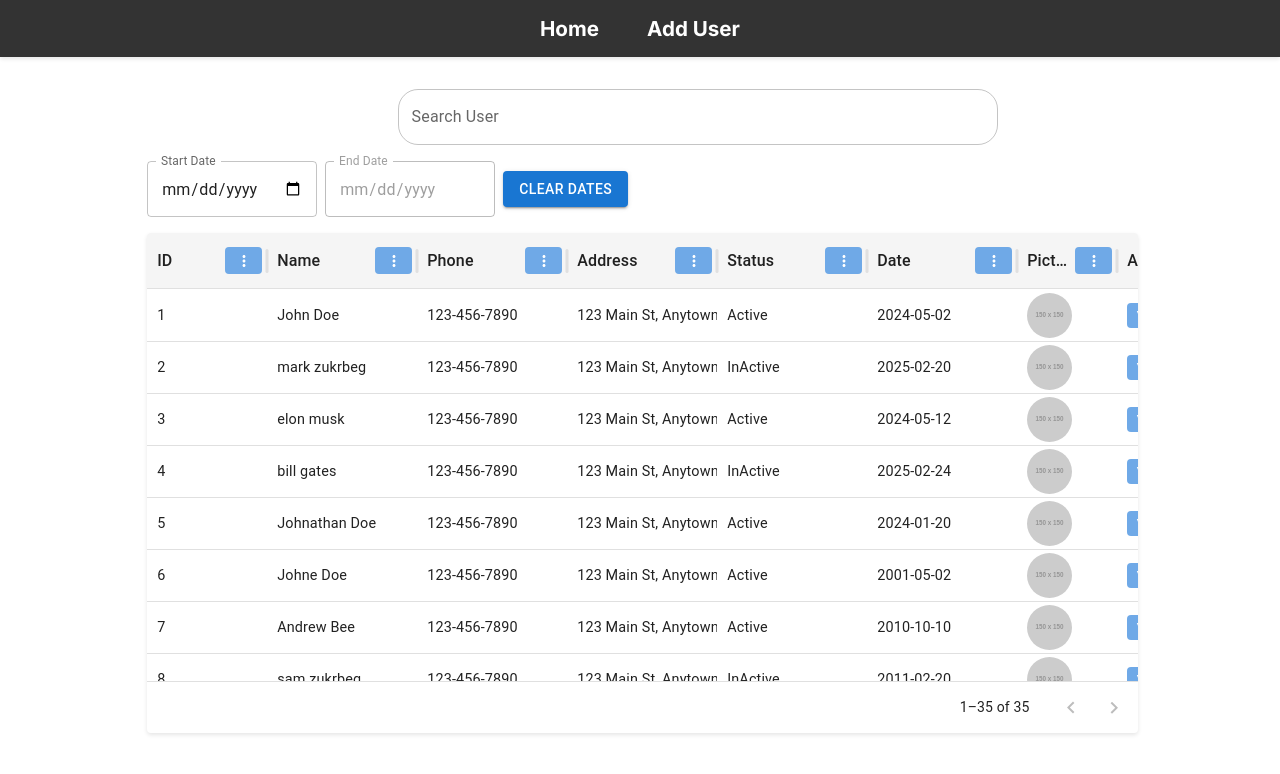
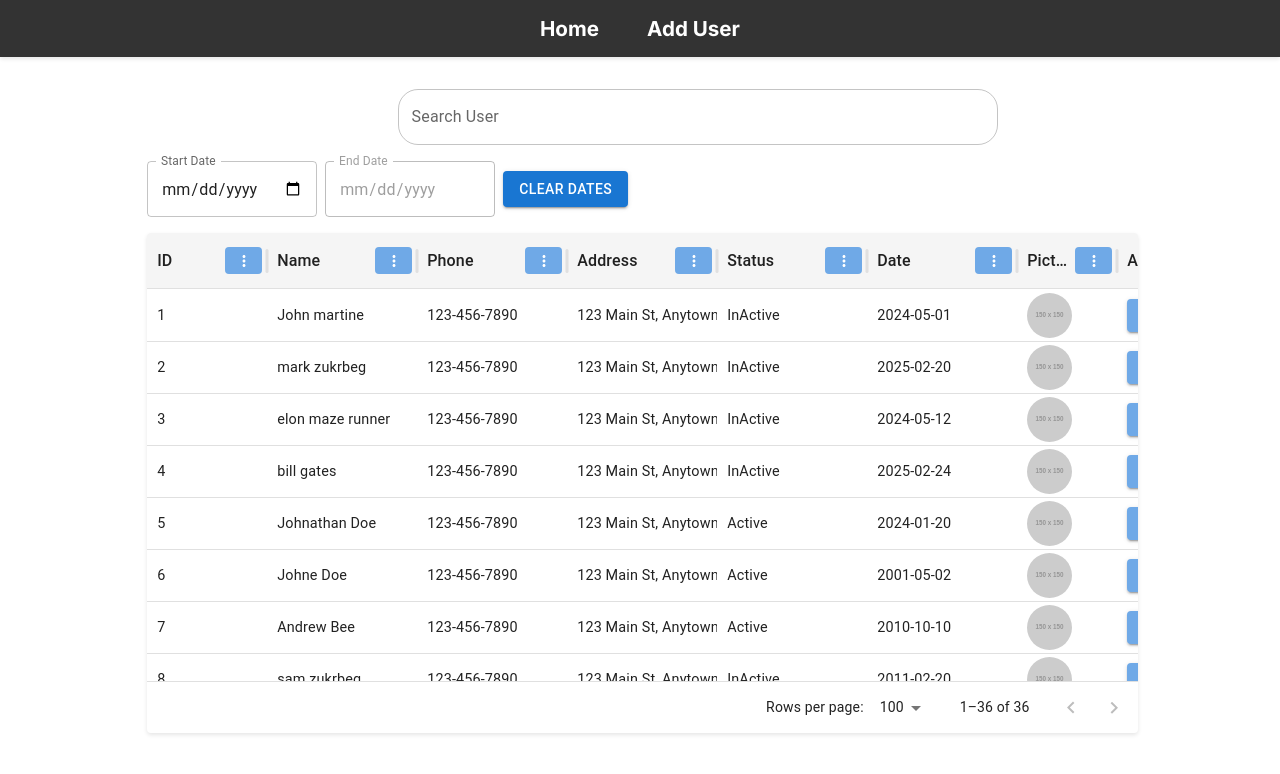
Before and after one commit to Aly60/nextjs-mui, a Next.js app: page /userTable in a window 1280 px wide. Shown: the top 774 px of the page. Built offline with nearby package versions, Linux system fonts and the light colour scheme; data requests are answered from the project's data file.

Commit message:
made an edit button and can edit by clicking twice on a cell and save from the edit button and also fixed the search proplem

```diff
--- a/app/components/UserSearch.jsx
+++ b/app/components/UserSearch.jsx
@@ -3,26 +3,30 @@ import { Autocomplete, TextField } from "@mui/material";
 
 export default function UserSearch({ users, onFilter }) {
   const handleSearchChange = (event, value) => {
+    let filteredUsers = [];
     if (value) {
-      const filteredUsers = users
+      filteredUsers = users
         .filter((user) =>
           user.name.toLowerCase().startsWith(value.toLowerCase())
         )
         .sort((a, b) => a.name.localeCompare(b.name));
-      onFilter(filteredUsers);
     } else {
-      const sortedUsers = users.sort((a, b) => a.name.localeCompare(b.name));
-      onFilter(sortedUsers);
+      filteredUsers = users
+        .slice()
+        .sort((a, b) => a.name.localeCompare(b.name));
     }
+    onFilter(filteredUsers);
   };
+
+  const options = users
+    .map((user) => user.name)
+    .sort((a, b) => a.localeCompare(b));
 
   return (
     <div className="autocomplete-container">
       <Autocomplete
         freeSolo
-        options={users
-          .map((user) => user.name)
-          .sort((a, b) => a.localeCompare(b))}
+        options={options}
         renderInput={(params) => (
           <TextField {...params} label="Search User" variant="outlined" />
         )}
--- a/app/components/UserTable.jsx
+++ b/app/components/UserTable.jsx
@@ -9,14 +9,13 @@ import {
   CircularProgress,
   Typography,
 } from "@mui/material";
-import Link from "next/link";
 import axios from "axios";
 import UserSearch from "./UserSearch";
 import moment from "moment";
 import "../globals.css";
 
 const columns = [
-  { field: "id", headerName: "ID", width: 120, editable: true },
+  { field: "id", headerName: "ID", width: 120, editable: false },
   { field: "name", headerName: "Name", width: 150, editable: true },
   { field: "phone", headerName: "Phone", width: 150, editable: true },
   { field: "address", headerName: "Address", width: 150, editable: true },
@@ -27,7 +26,7 @@ const columns = [
     width: 150,
     editable: true,
     renderCell: (params) => {
-      const date = moment(params.value, "YYYY-MM-DD");
+      const date = moment(params.value, "YYYY-MM-DD", true);
       return date.isValid() ? date.format("YYYY-MM-DD") : "Invalid Date";
     },
   },
@@ -35,6 +34,7 @@ const columns = [
     field: "picture",
     headerName: "Picture",
     width: 100,
+    editable: true,
     renderCell: (params) => (
       <Avatar
         src={params.row.picture}
@@ -48,9 +48,35 @@ const columns = [
     headerName: "Actions",
     width: 150,
     renderCell: (params) => (
-      <Link href={`/${params.row.id}`}>
-        <button className="MuiButtonBase-root">View Details</button>
-      </Link>
+      <>
+        {editingId === params.row.id ? (
+          <>
+            <Button
+              variant="contained"
+              size="small"
+              onClick={() => handleSave(params.row)}
+              style={{ marginRight: 5 }}
+            >
+              Save
+            </Button>
+            <Button
+              variant="outlined"
+              size="small"
+              onClick={() => handleCancel()}
+            >
+              Cancel
+            </Button>
+          </>
+        ) : (
+          <Button
+            variant="contained"
+            size="small"
+            onClick={() => handleEdit(params.row.id)}
+          >
+            Edit
+          </Button>
+        )}
+      </>
     ),
   },
 ];
@@ -62,35 +88,44 @@ export default function UserTable() {
   const [endDate, setEndDate] = useState(null);
   const [loading, setLoading] = useState(true);
   const [error, setError] = useState(null);
+  const [editingId, setEditingId] = useState(null);
+  const [originalData, setOriginalData] = useState(null);
 
   useEffect(() => {
     axios
       .get("http://localhost:3001/users")
       .then((response) => {
-        //format the dates and invalid
-        const data = response.data.map((user) => ({
+        let data = response.data.map((user) => ({
           ...user,
-          date: moment(user.date, "YYYY-MM-DD").isValid()
+          date: moment(user.date).isValid()
             ? moment(user.date).format("YYYY-MM-DD")
             : "Invalid Date",
         }));
+
+        // Retrieve local storage edits
+        const localEdits =
+          JSON.parse(localStorage.getItem("editedUsers")) || {};
+        data = data.map((user) =>
+          localEdits[user.id] ? { ...user, ...localEdits[user.id] } : user
+        );
+
         setUsers(data);
         setFilteredUsers(data);
         setLoading(false);
       })
       .catch((error) => {
-        console.error(error);
+        console.error("Error fetching data:", error);
         setError("Failed to fetch data.");
         setLoading(false);
       });
   }, []);
-  //update filterd users on search input
+
   const handleFilter = (filteredUsers) => {
     setFilteredUsers(filteredUsers);
   };
-  // handle the update for the start date and end date
+
   const handleDateChange = (event) => {
-    const date = moment(event.target.value);
+    const date = moment(event.target.value, "YYYY-MM-DD", true);
     if (event.target.name === "startDate") {
       setStartDate(date.isValid() ? date.format("YYYY-MM-DD") : "");
       if (!date.isValid() || (endDate && date.isAfter(endDate))) {
@@ -102,24 +137,24 @@ export default function UserTable() {
       setEndDate(date.isValid() ? date.format("YYYY-MM-DD") : "");
     }
   };
-  //filter users based on the date range
+
   const filterByDate = (users) => {
     if (!startDate && !endDate) return users;
     return users.filter((user) => {
-      const userDate = moment(user.date, "YYYY-MM-DD");
+      const userDate = moment(user.date, "YYYY-MM-DD", true);
       return (
         (!startDate || userDate.isSameOrAfter(startDate)) &&
         (!endDate || userDate.isSameOrBefore(endDate))
       );
     });
   };
-  // clear the filters and reset the users
+
   const handleClearDates = () => {
     setStartDate(null);
     setEndDate(null);
     setFilteredUsers(users);
   };
-  //update  filtered users when the date range or users change
+
   useEffect(() => {
     if (!startDate && !endDate) {
       setFilteredUsers(users);
@@ -127,6 +162,64 @@ export default function UserTable() {
       setFilteredUsers(filterByDate(users));
     }
   }, [startDate, endDate, users]);
+
+  const handleEdit = (id) => {
+    setEditingId(id);
+    setOriginalData(users.find((user) => user.id === id));
+  };
+
+  const handleCancel = () => {
+    if (originalData) {
+      setUsers((prevUsers) =>
+        prevUsers.map((user) =>
+          user.id === originalData.id ? originalData : user
+        )
+      );
+      setFilteredUsers((prevUsers) =>
+        prevUsers.map((user) =>
+          user.id === originalData.id ? originalData : user
+        )
+      );
+      setOriginalData(null);
+    }
+    setEditingId(null);
+  };
+
+  const handleSave = async (user) => {
+    try {
+      const response = await axios.put(
+        `http://localhost:3001/users/${user.id}`,
+        user
+      );
+      console.log("Successfully updated user on the server", response);
+
+      // Store the edited data in local storage
+      const localEdits = JSON.parse(localStorage.getItem("editedUsers")) || {};
+      localEdits[user.id] = user;
+      localStorage.setItem("editedUsers", JSON.stringify(localEdits));
+
+      // Update the state to reflect the edited data
+      setUsers((prevUsers) =>
+        prevUsers.map((u) => (u.id === user.id ? user : u))
+      );
+      setFilteredUsers((prevUsers) =>
+        prevUsers.map((u) => (u.id === user.id ? user : u))
+      );
+      setEditingId(null);
+      setOriginalData(null);
+    } catch (error) {
+      console.error("Failed to update the user", error);
+      setError("Failed to update the user.");
+    }
+  };
+
+  const handleInputChange = (id, field, value) => {
+    setUsers((prevUsers) =>
+      prevUsers.map((user) =>
+        user.id === id ? { ...user, [field]: value } : user
+      )
+    );
+  };
 
   return (
     <div className="container">
@@ -179,10 +272,47 @@ export default function UserTable() {
         <Box className="data-grid-container" sx={{ marginTop: 2 }}>
           <DataGrid
             rows={filteredUsers}
-            columns={columns}
+            columns={columns.map((col) =>
+              col.field === "actions"
+                ? {
+                    ...col,
+                    renderCell: (params) => (
+                      <>
+                        {editingId === params.row.id ? (
+                          <>
+                            <Button
+                              variant="contained"
+                              size="small"
+                              onClick={() => handleSave(params.row)}
+                              style={{ marginRight: 5 }}
+                            >
+                              Save
+                            </Button>
+                            <Button
+                              variant="outlined"
+                              size="small"
+                              onClick={() => handleCancel()}
+                            >
+                              Cancel
+                            </Button>
+                          </>
+                        ) : (
+                          <Button
+                            variant="contained"
+                            size="small"
+                            onClick={() => handleEdit(params.row.id)}
+                          >
+                            Edit
+                          </Button>
+                        )}
+                      </>
+                    ),
+                  }
+                : col
+            )}
             pageSize={5}
             pagination
-            pageSizeOptions={[5, 10, 20, 30, 40]}
+            pageSizeOptions={[5, 10, 20, 30, 40, 100]}
           />
         </Box>
       )}
--- a/db.json
+++ b/db.json
@@ -2,12 +2,12 @@
   "users": [
     {
       "id": "1",
-      "name": "John Doe",
+      "name": "John martine",
       "phone": "123-456-7890",
       "picture": "https://via.placeholder.com/150",
       "address": "123 Main St, Anytown, USA",
-      "status": "Active",
-      "date": "2024/05/02"
+      "status": "InActive",
+      "date": "2024-05-01"
     },
     {
       "id": "2",
@@ -16,16 +16,16 @@
       "picture": "https://via.placeholder.com/150",
       "address": "123 Main St, Anytown, USA",
       "status": "InActive",
-      "date": "2025/02/20"
+      "date": "2025-02-20"
     },
     {
       "id": "3",
-      "name": "elon musk",
+      "name": "elon maze runner",
       "phone": "123-456-7890",
       "picture": "https://via.placeholder.com/150",
       "address": "123 Main St, Anytown, USA",
-      "status": "Active",
-      "date": "2024/05/12"
+      "status": "InActive",
+      "date": "2024-05-12"
     },
     {
       "id": "4",
@@ -34,7 +34,7 @@
       "picture": "https://via.placeholder.com/150",
       "address": "123 Main St, Anytown, USA",
       "status": "InActive",
-      "date": "2025/02/24"
+      "date": "2025-02-24"
     },
     {
       "id": "5",
@@ -43,7 +43,7 @@
       "picture": "https://via.placeholder.com/150",
       "address": "123 Main St, Anytown, USA",
       "status": "Active",
-      "date": "2024/01/20"
+      "date": "2024-01-20"
     },
     {
       "id": "6",
@@ -52,7 +52,7 @@
       "picture": "https://via.placeholder.com/150",
       "address": "123 Main St, Anytown, USA",
       "status": "Active",
-      "date": "2001/05/02"
+      "date": "2001-05-02"
     },
     {
       "id": "7",
@@ -61,7 +61,7 @@
       "picture": "https://via.placeholder.com/150",
       "address": "123 Main St, Anytown, USA",
       "status": "Active",
-      "date": "2010/10/10"
+      "date": "2010-10-10"
     },
     {
       "id": "8",
@@ -70,7 +70,7 @@
       "picture": "https://via.placeholder.com/150",
       "address": "123 Main St, Anytown, USA",
       "status": "InActive",
-      "date": "2011/02/20"
+      "date": "2011-02-20"
     },
     {
       "id": "9",
@@ -79,7 +79,7 @@
       "picture": "https://via.placeholder.com/150",
       "address": "123 Main St, Anytown, USA",
       "status": "Active",
-      "date": "2012/12/12"
+      "date": "2012-12-12"
     },
     {
       "id": "10",
@@ -88,7 +88,7 @@
       "picture": "https://via.placeholder.com/150",
       "address": "123 Main St, Anytown, USA",
       "status": "InActive",
-      "date": "1976/12/19"
+      "date": "1976-12-19"
     },
     {
       "id": "11",
@@ -97,7 +97,7 @@
       "picture": "https://via.placeholder.com/150",
       "address": "123 Main St, Anytown, USA",
       "status": "Active",
-      "date": "1982/05/19"
+      "date": "1982-05-19"
     },
     {
       "id": "12",
@@ -106,7 +106,7 @@
       "picture": "https://via.placeholder.com/150",
       "address": "123 Main St, Anytown, USA",
       "status": "Active",
-      "date": "2001/05/20"
+      "date": "2001-05-20"
     },
     {
       "id": "13",
@@ -115,7 +115,7 @@
       "picture": "https://via.placeholder.com/150",
       "address": "123 Main St, Anytown, USA",
       "status": "InActive",
-      "date": "2003/12/01"
+      "date": "2003-12-01"
     },
     {
       "id": "14",
@@ -124,7 +124,7 @@
       "picture": "https://via.placeholder.com/150",
       "address": "123 Main St, Anytown, USA",
       "status": "Active",
-      "date": "2016/11/16"
+      "date": "2016-11-16"
     },
     {
       "id": "15",
@@ -133,7 +133,7 @@
       "picture": "https://via.placeholder.com/150",
       "address": "123 Main St, Anytown, USA",
       "status": "InActive",
-      "date": "2013/12/13"
+      "date": "2013-12-13"
     },
     {
       "id": "16",
@@ -142,7 +142,7 @@
       "picture": "https://via.placeholder.com/150",
       "address": "123 Main St, Anytown, USA",
       "status": "Active",
-      "date": "2012/12/12"
+      "date": "2012-12-12"
     },
     {
       "id": "17",
@@ -151,7 +151,7 @@
       "picture": "https://via.placeholder.com/150",
       "address": "123 Main St, Anytown, USA",
       "status": "Active",
-      "date": "2002/07/08"
+      "date": "2002-07-08"
     },
     {
       "id": "18",
@@ -160,7 +160,7 @@
       "picture": "https://via.placeholder.com/150",
       "address": "123 Main St, Anytown, USA",
       "status": "Active",
-      "date": "2008/09/08"
+      "date": "2008-09-08"
     },
     {
       "id": "19",
@@ -169,7 +169,7 @@
       "picture": "https://via.placeholder.com/150",
       "address": "123 Main St, Anytown, USA",
       "status": "InActive",
-      "date": "2007/10/07"
+      "date": "2007-10-07"
     },
     {
       "id": "20",
@@ -178,7 +178,7 @@
       "picture": "https://via.placeholder.com/150",
       "address": "123 Main St, Anytown, USA",
       "status": "Active",
-      "date": "2006/10/18"
+      "date": "2006-10-18"
     },
     {
       "id": "21",
@@ -187,7 +187,7 @@
       "picture": "https://via.placeholder.com/150",
       "address": "123 Main St, Anytown, USA",
       "status": "InActive",
-      "date": "2005/12/26"
+      "date": "2005-12-26"
     },
     {
       "id": "22",
@@ -196,7 +196,7 @@
       "picture": "https://via.placeholder.com/150",
       "address": "123 Main St, Anytown, USA",
       "status": "Active",
-      "date": "2004/09/29"
+      "date": "2004-09-29"
     },
     {
       "id": "23",
@@ -205,7 +205,7 @@
       "picture": "https://via.placeholder.com/150",
       "address": "123 Main St, Anytown, USA",
       "status": "Active",
-      "date": "2003/05/17"
+      "date": "2003-05-17"
     },
     {
       "id": "24",
@@ -214,7 +214,7 @@
       "picture": "https://via.placeholder.com/150",
       "address": "123 Main St, Anytown, USA",
       "status": "Active",
-      "date": "2000/04/02"
+      "date": "2000-04-02"
     },
     {
       "id": "25",
@@ -223,7 +223,7 @@
       "picture": "https://via.placeholder.com/150",
       "address": "123 Main St, Anytown, USA",
       "status": "InActive",
-      "date": "2001/01/01"
+      "date": "2001-01-01"
     },
     {
       "id": "26",
@@ -232,7 +232,7 @@
       "picture": "https://via.placeholder.com/150",
       "address": "123 Main St, Anytown, USA",
       "status": "Active",
-      "date": "2000/07/24"
+      "date": "2000-07-24"
     },
     {
       "id": "27",
@@ -241,7 +241,7 @@
       "picture": "https://via.placeholder.com/150",
       "address": "123 Main St, Anytown, USA",
       "status": "InActive",
-      "date": "1999/7/19"
+      "date": "1999-07-19"
     },
     {
       "id": "28",
@@ -250,7 +250,7 @@
       "picture": "https://via.placeholder.com/150",
       "address": "123 Main St, Anytown, USA",
       "status": "Active",
-      "date": "1998/02/14"
+      "date": "1998-02-14"
     },
     {
       "id": "29",
@@ -259,7 +259,7 @@
       "picture": "https://via.placeholder.com/150",
       "address": "123 Main St, Anytown, USA",
       "status": "Active",
-      "date": "2020/05/22"
+      "date": "2020-05-22"
     },
     {
       "id": "30",
@@ -268,7 +268,7 @@
       "picture": "https://via.placeholder.com/150",
       "address": "123 Main St, Anytown, USA",
       "status": "Active",
-      "date": "2000/07/21"
+      "date": "2000-07-21"
     },
     {
       "id": "2daa",
@@ -281,7 +281,7 @@
     },
     {
       "id": "3011",
-      "name": "mohamed ahmed",
+      "name": "mohamed ahmmed",
       "phone": "01004830203",
       "address": "5th street new london",
       "status": "inactive",
@@ -290,7 +290,7 @@
     },
     {
       "id": "2ad0",
-      "name": "maxmillion",
+      "name": "maxOneMillion",
       "phone": "01004830203",
       "address": "5th street new london",
       "status": "active",
@@ -308,12 +308,21 @@
     },
     {
       "id": "ac65",
-      "name": "maxmillion",
+      "name": "maxmimus",
       "phone": "01004830203",
       "address": "5th street new london",
       "status": "active",
       "date": "2024-06-10",
       "picture": ""
+    },
+    {
+      "id": "5e7f",
+      "name": "john doe",
+      "phone": "01063303007",
+      "address": "5th street new london",
+      "status": "active",
+      "date": "2024-06-25",
+      "picture": ""
     }
   ]
 }
```
